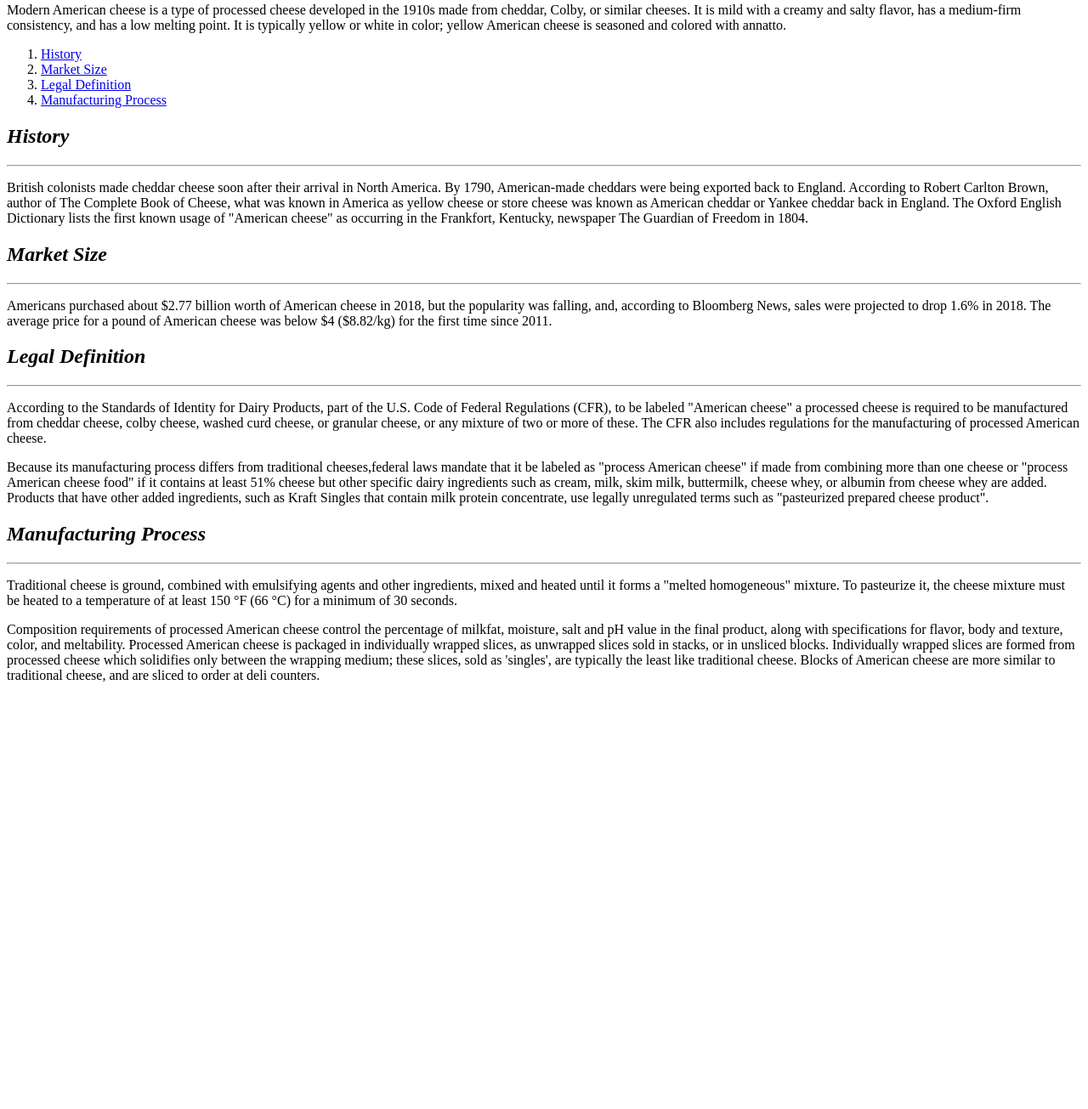
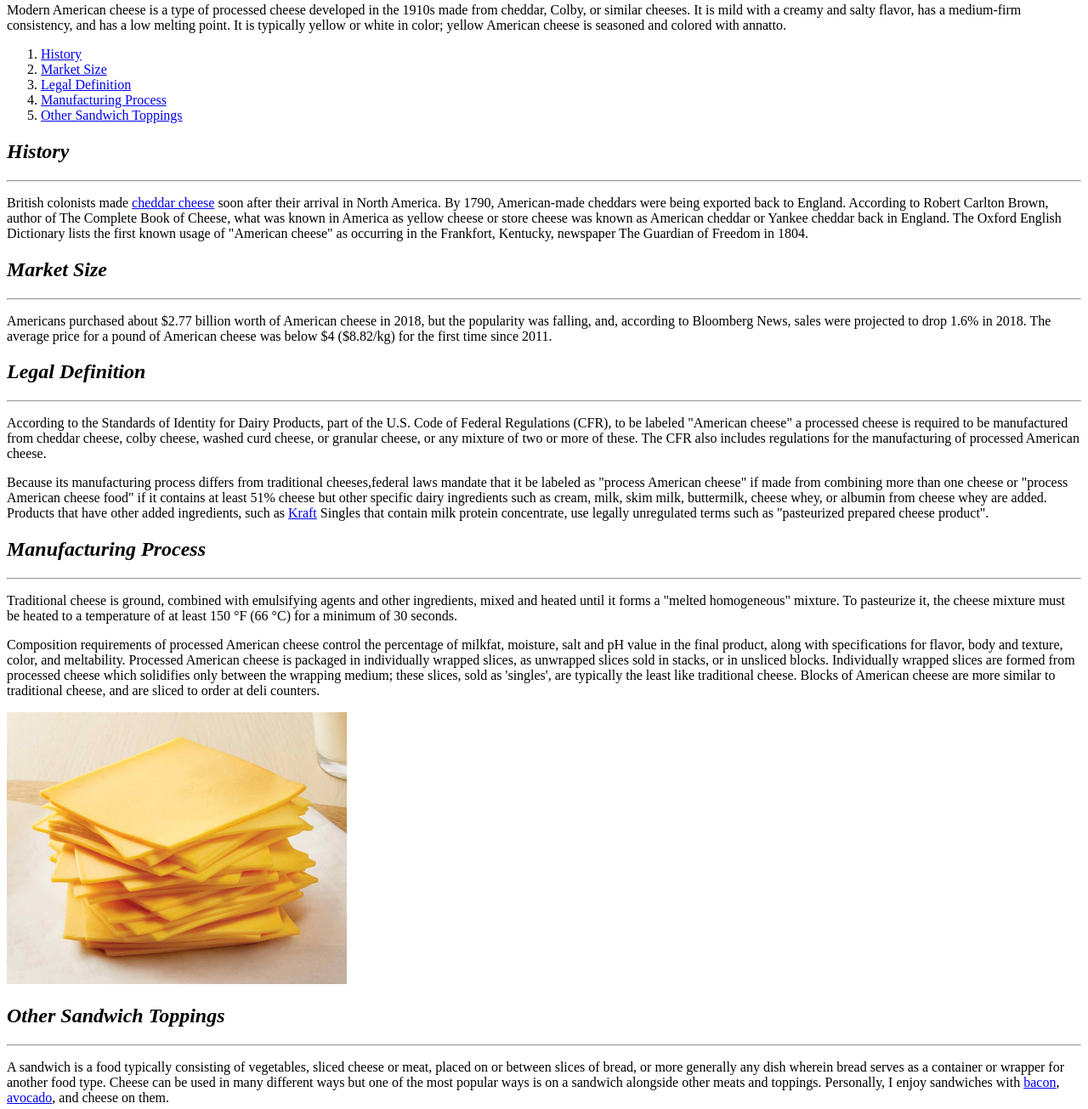
Before and after one commit to hannahproctor/hannahproctor-web, a plain HTML site: page assignment3.html in a window 1280 px wide. Shown: the part 95-1400 px from the top of the page at 85% size. Before the commit the page ends 915 px from the top, so only its background shows below. Drawn offline with Linux system fonts and the light colour scheme.

Commit message:
Update assignment3.html

```diff
--- a/assignment3.html
+++ b/assignment3.html
@@ -14,10 +14,12 @@
       <li><a href="#market-size">Market Size </a></li>
       <li><a href="#legal-definition">Legal Definition </a></li>
       <li><a href="manufacturing-process">Manufacturing Process </a></li>
+      <li><a href="other-sandwich-toppings">Other Sandwich Toppings </a></li>
     </ol>
 
     <h2 id="history-section"><em>History</em></h2><hr>
-    <p> British colonists made cheddar cheese soon after their arrival in North America. By 1790, American-made cheddars were being exported back to England. According to Robert Carlton Brown, author of The Complete Book of Cheese, what was known in America as yellow cheese or store cheese was known as American cheddar or Yankee cheddar back in England. The Oxford English Dictionary lists the first known usage of "American cheese" as occurring in the Frankfort, Kentucky, newspaper The Guardian of Freedom in 1804.
+    <p> British colonists made <a href=”https://en.wikipedia.org/wiki/Cheddar_cheese”>cheddar cheese</a>
+ soon after their arrival in North America. By 1790, American-made cheddars were being exported back to England. According to Robert Carlton Brown, author of The Complete Book of Cheese, what was known in America as yellow cheese or store cheese was known as American cheddar or Yankee cheddar back in England. The Oxford English Dictionary lists the first known usage of "American cheese" as occurring in the Frankfort, Kentucky, newspaper The Guardian of Freedom in 1804.
     <p></p>
 
     <h2 id="market-size"><em>Market Size</em></h2><hr>
@@ -26,12 +28,21 @@
 
     <h2 id="legal-definition"><em>Legal Definition</em></h2><hr>
     <p> According to the Standards of Identity for Dairy Products, part of the U.S. Code of Federal Regulations (CFR), to be labeled "American cheese" a processed cheese is required to be manufactured from cheddar cheese, colby cheese, washed curd cheese, or granular cheese, or any mixture of two or more of these. The CFR also includes regulations for the manufacturing of processed American cheese.</p>
-    <p>Because its manufacturing process differs from traditional cheeses,federal laws mandate that it be labeled as "process American cheese" if made from combining more than one cheese or "process American cheese food" if it contains at least 51% cheese but other specific dairy ingredients such as cream, milk, skim milk, buttermilk, cheese whey, or albumin from cheese whey are added. Products that have other added ingredients, such as Kraft Singles that contain milk protein concentrate, use legally unregulated terms such as "pasteurized prepared cheese product".</p>
+    <p>Because its manufacturing process differs from traditional cheeses,federal laws mandate that it be labeled as "process American cheese" if made from combining more than one cheese or "process American cheese food" if it contains at least 51% cheese but other specific dairy ingredients such as cream, milk, skim milk, buttermilk, cheese whey, or albumin from cheese whey are added. Products that have other added ingredients, such as <a href=”https://en.wikipedia.org/wiki/Kraft_Foods”>Kraft</a>
+ Singles that contain milk protein concentrate, use legally unregulated terms such as "pasteurized prepared cheese product".</p>
 
     <h2 id="manufacturing-process"><em>Manufacturing Process</em></h2><hr>
     <p>Traditional cheese is ground, combined with emulsifying agents and other ingredients, mixed and heated until it forms a "melted homogeneous" mixture. To pasteurize it, the cheese mixture must be heated to a temperature of at least 150 °F (66 °C) for a minimum of 30 seconds.</p>
 
     <p>Composition requirements of processed American cheese control the percentage of milkfat, moisture, salt and pH value in the final product, along with specifications for flavor, body and texture, color, and meltability. Processed American cheese is packaged in individually wrapped slices, as unwrapped slices sold in stacks, or in unsliced blocks. Individually wrapped slices are formed from processed cheese which solidifies only between the wrapping medium; these slices, sold as 'singles', are typically the least like traditional cheese. Blocks of American cheese are more similar to traditional cheese, and are sliced to order at deli counters.</p>
 
+    <img src="img/62172-1-1540.JPG" width=400 alt="American Cheese Slices">
+
+    <h2 id="other-sandwich-toppings"><em>Other Sandwich Toppings</em></h2><hr>
+    <p> A sandwich is a food typically consisting of vegetables, sliced cheese or meat, placed on or between slices of bread, or more generally any dish wherein bread serves as a container or wrapper for another food type. Cheese can be used in many different ways but one of the most popular ways is on a sandwich alongside other meats and toppings. Personally, I enjoy sandwiches with <a href=”https://jeli12.github.io/assignments/assignment3.html”>bacon</a>, <a href=”aidancjones.github.io/assignment3.html”>avocado</a>, and cheese
+ on them.
+
+
+
   </body>
 </html>
```
